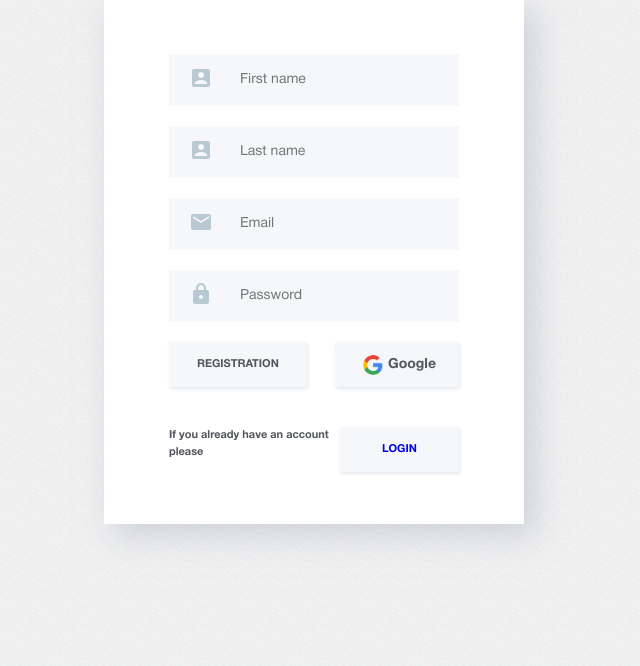
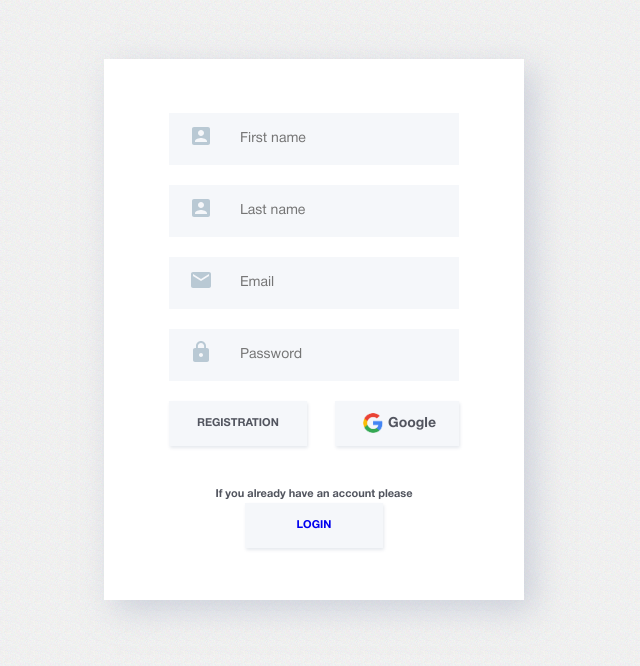
Before and after one commit to Ivanyts777/Finance-App, a React (Create React App) app: page /registration in a window 1280 px wide. Shown: the top 666 px of the page, without its empty margins (326-966 px from the left). Built offline with nearby package versions, Linux system fonts and the light colour scheme.

Commit message:
fix error

```diff
--- a/src/App.css
+++ b/src/App.css
@@ -22,3 +22,8 @@ body {
 
   transition: all 0.1s linear;
 }
+.guest {
+  display: flex;
+  height: 100vh;
+  align-items: center;
+}
--- a/src/App.js
+++ b/src/App.js
@@ -23,8 +23,9 @@ import "./App.css";
 
 const Login = lazy(() => import("./Containers/Login/Login"));
 const Registration = lazy(() => import("./Containers/Registration/Registration"));
-
+console.log(Date.now());
 const App = () => {
+  const windowSize = useSelector((state) => state.global.windowSize);
   const dispatch = useDispatch();
   window.onresize = ({ target }) => {
     dispatch(setSizeWindow(target.innerWidth));
@@ -39,16 +40,17 @@ const App = () => {
           <Loader type="ThreeDots" color="#284060" height={300} width={300} />
         </div>
       )}
-      {error && <h1>{error.message}</h1>}
+      {error && <h1>{error}</h1>}
       <Suspense fallback={<p>Compaling...</p>}>
         {token && <Header />}
-        <main className="main">
+        <main className={token ? "main" : "main guest"}>
           <Switch>
             {token ? (
               <>
                 <Route path={navigation.main} exact render={(props) => <Main {...props} />} />
                 <Route path={navigation.diagram} render={(props) => <Diagram {...props} />} />
-                <Route path={navigation.currency} render={(props) => <CurrencyExchage {...props} />} />
+                {windowSize <= 748 ? <Route path={navigation.currency} render={(props) => <CurrencyExchage {...props} />} /> : null}
+
                 <Redirect to={navigation.main} />
               </>
             ) : (
--- a/src/Components/Operations/operationsAuth.js
+++ b/src/Components/Operations/operationsAuth.js
@@ -16,6 +16,7 @@ export const createNewUser = (userData) => async (dispatch) => {
     dispatch(setUserInfo(result.data.user));
     dispatch(Error(null));
   } catch (error) {
+    console.log(error.message);
     dispatch(Error(error.message));
   } finally {
     dispatch(Loader(false));
@@ -32,10 +33,11 @@ export const userLogin = (userData) => async (dispatch) => {
     });
     dispatch(setToken(result.data.token));
     dispatch(setUserInfo(result.data.user));
-    getUserData(result.user.id, result.token);
+    getUserData(result.data.user.id, result.token);
     dispatch(Error(null));
   } catch (error) {
     dispatch(Error(error.message));
+    console.log(error.message);
   } finally {
     dispatch(Loader(false));
   }
@@ -52,6 +54,7 @@ export const userLoginOut = (token) => async (dispatch) => {
     dispatch(loginOut());
     dispatch(Error(null));
   } catch (error) {
+    console.log(error.message);
     dispatch(Error(error.message));
   } finally {
     dispatch(Loader(false));
--- a/src/Components/Operations/operationsBD.js
+++ b/src/Components/Operations/operationsBD.js
@@ -12,7 +12,9 @@ export const getUserData = (userId, token) => async (dispatch) => {
     });
     console.log(result);
     dispatch(setUserData(result.finance));
+    return result ? result : [];
   } catch (error) {
+    console.log(error.message);
     dispatch(Error(error.message));
   }
 };
@@ -29,6 +31,7 @@ export const setPost = (userId, token, dataPost) => async (dispatch) => {
     dispatch(setData(result.finance.data));
     dispatch(Error(null));
   } catch (error) {
+    console.log(error.message);
     dispatch(Error(error.message));
   } finally {
     dispatch(Loader(false));
@@ -48,6 +51,7 @@ export const removePost = (idTransaction, token) => async (dispatch) => {
     // dispatch(setData(result.finance.data));
     dispatch(Error(null));
   } catch (error) {
+    console.log(error.message);
     dispatch(Error(error));
   } finally {
     dispatch(Loader(false));
--- a/src/Containers/Login/Login.js
+++ b/src/Containers/Login/Login.js
@@ -42,53 +42,26 @@ const Login = () => {
             <div className={styles.icon}>
               <Email />
             </div>
-            <input
-              id="email"
-              className={styles.input}
-              type="email"
-              placeholder="Email"
-              name="email"
-              value={email}
-              onChange={handleInputEmail}
-              required
-              autoFocus
-            />
+            <input id="email" className={styles.input} type="email" placeholder="Email" name="email" value={email} onChange={handleInputEmail} required autoFocus />
           </div>
           {/* - PASSWORD INPUT - */}
           <div className={styles.field}>
             <div className={styles.icon}>
               <LockClose />
             </div>
-            <input
-              className={styles.input + " " + styles.inputPassword}
-              placeholder="Password"
-              id="password"
-              type="password"
-              name="password"
-              value={password}
-              onChange={handleInputPassword}
-              minLength="6"
-              required
-            />
+            <input className={styles.input + " " + styles.inputPassword} placeholder="Password" id="password" type="password" name="password" value={password} onChange={handleInputPassword} minLength="6" required />
           </div>
         </>
         <div className={styles.authBtnWrapper}>
           <button className={styles.buttonLogin} type="submit">
             Login
           </button>
-          <button
-            type="button"
-            /*onClick={googleSignIn}*/ className={styles.google}
-          >
-            <img
-              className={styles.googleIcon}
-              src={googleIcon}
-              alt="google-icon"
-            />
+          <button type="button" /*onClick={googleSignIn}*/ className={styles.google}>
+            <img className={styles.googleIcon} src={googleIcon} alt="google-icon" />
             Google
           </button>
         </div>
-        <div className={styles.authBtnWrapper}>
+        <div className={styles.textCenter}>
           <p className={styles.descr}>If you don't have an account please</p>
           <button className={styles.buttonRegister}>
             <NavLink to={navigation.registration} exact>
@@ -96,7 +69,6 @@ const Login = () => {
             </NavLink>
           </button>
         </div>
-
         {/* - FORM END - */}
       </form>
     </div>
--- a/src/Containers/Login/Login.module.css
+++ b/src/Containers/Login/Login.module.css
@@ -11,7 +11,6 @@
   margin-bottom: 66px;
   margin-top: 66px;
 }
-
 .googleDescr {
   margin: 0 auto;
   font-size: 11px;
@@ -21,16 +20,17 @@
   line-height: 17px;
   color: #52555f;
 }
-
+.textCenter {
+  text-align: center;
+}
 .google {
   border: none;
   font-size: 14px;
   font-weight: 600;
   line-height: 23px;
   display: flex;
-  margin: 0 auto;
   width: 120px;
-  height: 40px;
+  height: 45px;
   margin-bottom: 40px;
   text-align: center;
   align-items: center;
@@ -40,6 +40,7 @@
   color: #52555f;
   /* border-radius: 20px; */
   text-decoration: none;
+  transition: 0.3s ease-in-out;
 }
 
 .googleIcon {
@@ -98,7 +99,6 @@
   display: flex;
   justify-content: space-between;
 }
-
 .buttonLogin,
 .buttonRegister {
   font-size: 11px;
@@ -112,12 +112,12 @@
   box-shadow: 1px 2px 3px rgba(170, 178, 197, 0.29);
   color: #52555f;
   background-color: #f5f7fa;
+  transition: 0.3s ease-in-out;
 }
 
 .google:hover,
 .buttonLogin:hover,
 .buttonRegister:hover {
-  transition: 0.3s ease-in-out;
   background-color: #ff6c0a85;
   color: #fff;
 }
--- a/src/Containers/Registration/Registration.js
+++ b/src/Containers/Registration/Registration.js
@@ -56,7 +56,7 @@ const Registration = () => {
             Google
           </button>
         </div>
-        <div className={styles.authBtnWrapper}>
+        <div className={styles.textCenter}>
           <p className={styles.descr}>If you already have an account please</p>
           <button className={styles.buttonLogin}>
             <NavLink to={navigation.login} exact>
--- a/src/Containers/Registration/Registration.module.css
+++ b/src/Containers/Registration/Registration.module.css
@@ -8,10 +8,11 @@
   /* border-radius: 25px; */
   box-shadow: 10px 10px 30px 0px rgba(170, 178, 197, 0.5);
   box-sizing: border-box;
-  margin-bottom: 66px;
-  margin-top: 66px;
 }
 
+.textCenter {
+  text-align: center;
+}
 .descr {
   margin: 0 auto;
   font-size: 11px;
@@ -36,6 +37,7 @@
   color: #52555f;
   /* border-radius: 20px; */
   text-decoration: none;
+  transition: 0.3s ease-in-out;
 }
 
 .googleIcon {
@@ -112,12 +114,12 @@
   box-shadow: 1px 2px 3px rgba(170, 178, 197, 0.29);
   color: #52555f;
   background-color: #f5f7fa;
+  transition: 0.3s ease-in-out;
 }
 
 .google:hover,
 .buttonLogin:hover,
 .buttonRegister:hover {
-  transition: 0.3s ease-in-out;
   background-color: #ff6c0a85;
   color: #fff;
 }
@@ -126,7 +128,6 @@
   .authWrapper {
     width: 420px;
     padding: 54px 65px 52px;
-    margin-bottom: 180px;
   }
 
   .googleDescr {
--- a/src/index.css
+++ b/src/index.css
@@ -22,25 +22,6 @@
   font-style: Bold;
   font-weight: 800;
   src: local("BauhausC Medium Bold"), local("HelveticaNeueCyr-Medium-Bold"), url("./fonts/bauhouse/BauhausC_Medium_Bold.ttf") format("truetype"); /* Safari, Android, iOS */
-}
-
-* {
-  margin: 0;
-  padding: 0;
-  box-sizing: border-box;
-  text-decoration: none;
-}
-
-::-webkit-scrollbar {
-  width: 0;
-}
-
-body {
-  font-family: HelveticaNeueCyr, "Segoe UI", "Roboto", "Oxygen", "Ubuntu", "Cantarell", "Fira Sans", "Droid Sans", "Helvetica Neue", sans-serif;
-  -webkit-font-smoothing: antialiased;
-  -moz-osx-font-smoothing: grayscale;
-  font-size: 13px;
-  font-weight: 300;
 }
 
 code {
@@ -389,3 +370,22 @@ template {
 [hidden] {
   display: none;
 }
+
+* {
+  margin: 0;
+  padding: 0;
+  box-sizing: border-box;
+  text-decoration: none;
+}
+
+::-webkit-scrollbar {
+  width: 0;
+}
+
+body {
+  font-family: HelveticaNeueCyr, "Segoe UI", "Roboto", "Oxygen", "Ubuntu", "Cantarell", "Fira Sans", "Droid Sans", "Helvetica Neue", sans-serif;
+  -webkit-font-smoothing: antialiased;
+  -moz-osx-font-smoothing: grayscale;
+  font-size: 13px;
+  font-weight: 300;
+}
```
